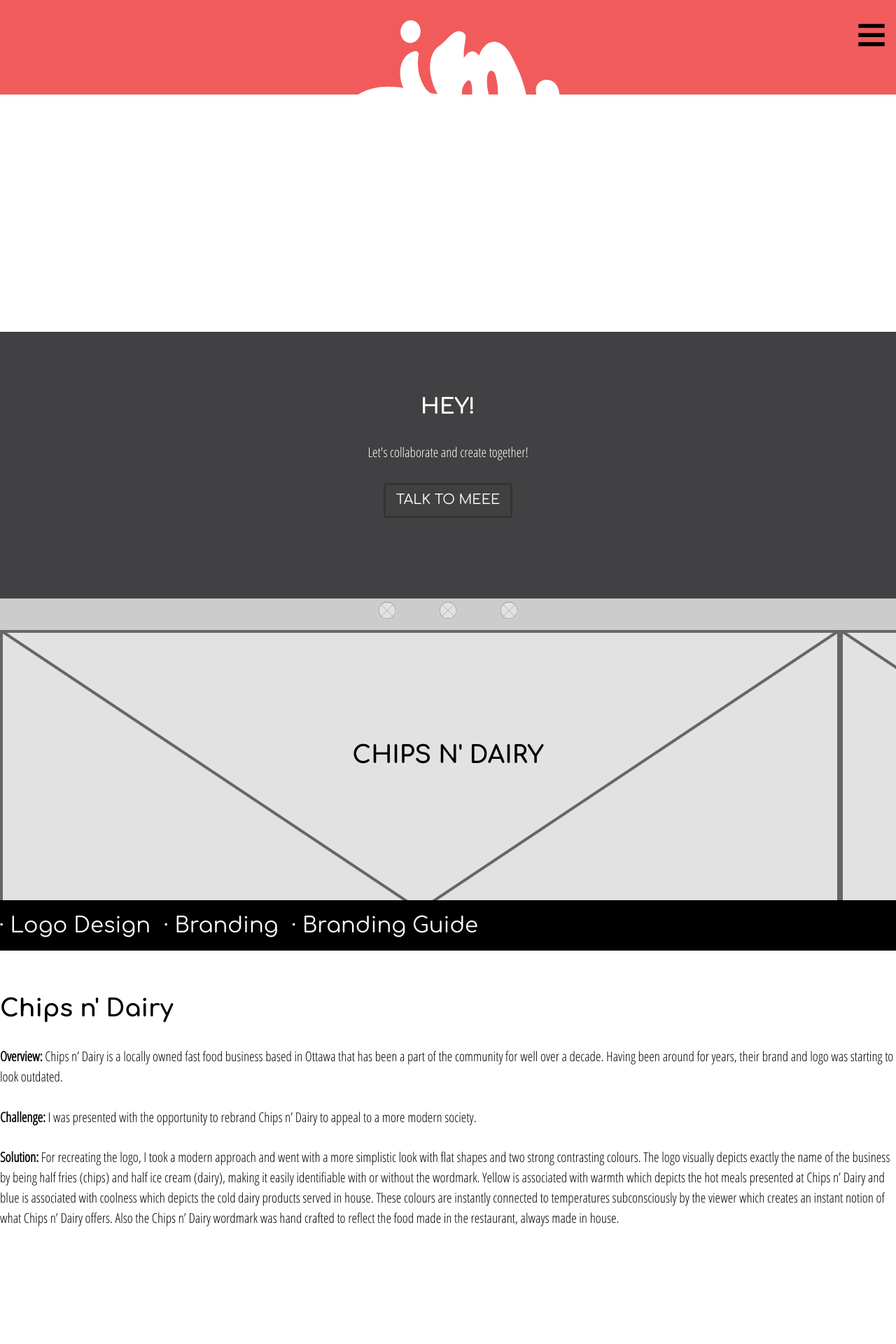
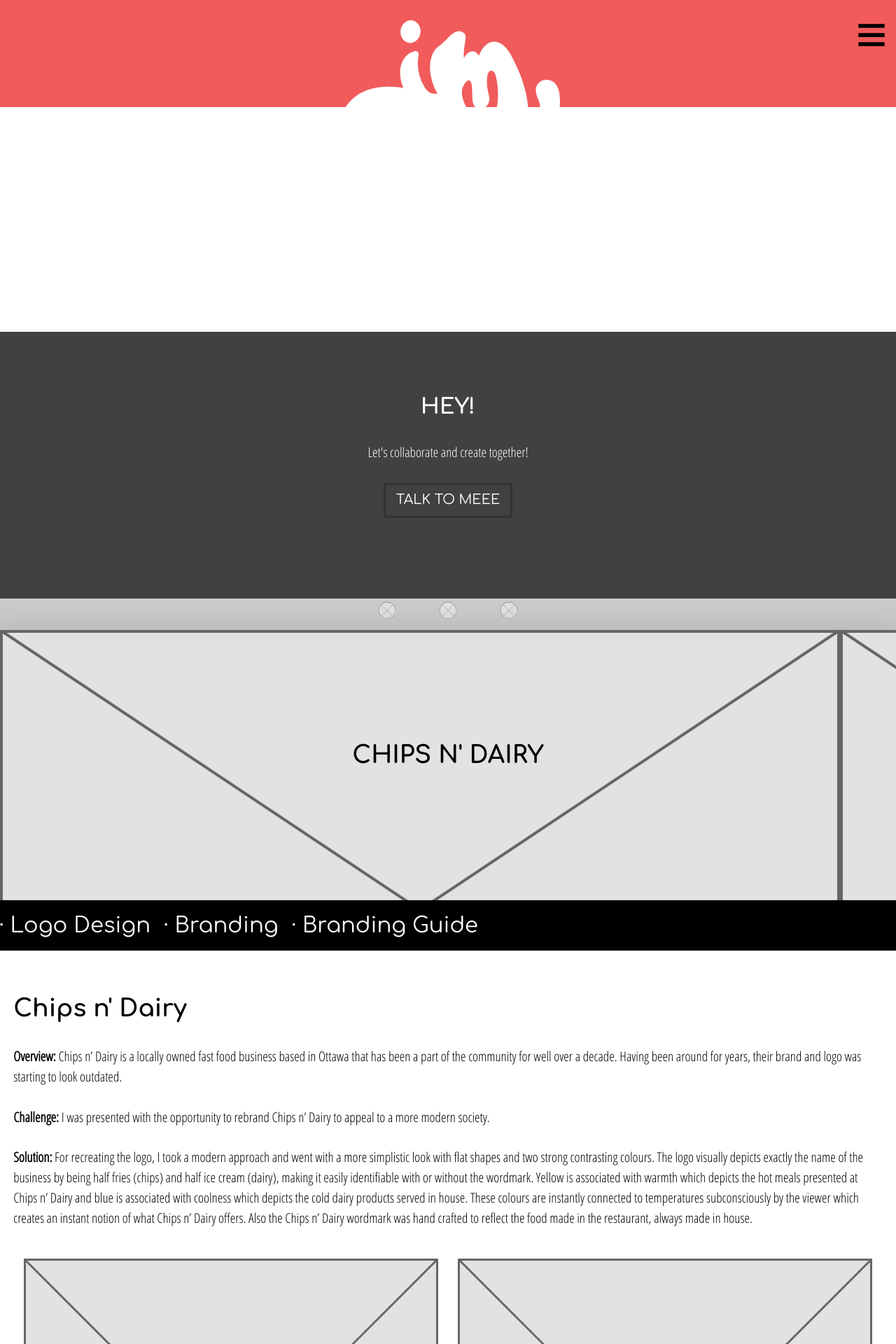
Before and after one commit to JennMV/portfolio, a Jekyll site: the page portfolio-projects.html, which Jekyll copies as it is, in a window 1280 px wide. Shown: the top 1920 px of the page at 70% size. Built offline with Jekyll 4.4.1, drawn with Linux system fonts in a browser that asks for light colours; before the commit the page ends 1783 px from its top, so only the background shows below that.

Commit message:
images fixed in portfolio-piece + about page

```diff
--- a/css/main.css
+++ b/css/main.css
@@ -25,17 +25,19 @@
 
 .header-home {
   height: 50vh;
+  z-index: 6;
 }
 
 .box-home {
   width: 100%;
   height: 50%;
   position: absolute;
+  z-index: 5
 }
 
 .box-other {
   width: 100%;
-  height: 15%;
+  height: 17%;
   position: absolute;
 }
 
@@ -125,7 +127,6 @@
   z-index: 4;
   margin-bottom: 340px;
   box-shadow: 0 30px 60px 20px rgba(0,0,0,.2);
-
 }
 
 .work-entry {
@@ -138,10 +139,12 @@
 
 .work-description {
   text-decoration: none;
+  list
 }
 
 .hero-project {
   width: 100%;
+  background-color: #fff;
 }
 
 .hero-fixed {
@@ -149,25 +152,44 @@
   padding: 8em 0;
 }
 
-.deliver {
+.delivered {
 
 }
 
-.deliver-box {
+.delivered-box {
   background-color: #000;
   color: #fff;
   margin: 0;
 }
 
-.deliver-box li {
+.delivered-box li {
   display: inline-block;
   list-style-type: none;
 }
 
+.portfolio-piece {
+  position: relative;
+  z-index: 4;
+  background-color: #fff;
+  padding-bottom: 1em;
+  margin-bottom: 340px;
+  box-shadow: 0 30px 60px 20px rgba(0,0,0,.2);
+}
+
+.project-content {
+  padding: 0 1em 0 1em;
+}
 
 
-/* -----------ABOUT ME
 
+
+/* -----------ABOUT ME */
+ .about {
+   background-color: #fff;
+   position: relative;
+   z-index: 4;
+   padding: 0 1em 0 1em;
+ }
 
 /* -----------CONTACT */
 
--- a/portfolio-projects.html
+++ b/portfolio-projects.html
@@ -38,19 +38,20 @@
   </header>
 
   <main>
+    <div class="portfolio-piece">
       <div class="hero-project hero-fixed" style="background-image: url(../images/placeholder-3by2.svg);">
         <div class="container text-center">
           <h1>CHIPS N' DAIRY</h1>
         </div>
       </div>
-    <div class="deliver push-2">
-      <ul class="deliver-box">
+      <div class="delivered push-2">
+        <ul class="delivered-box">
           <li class="peta gutter-1-2 pad-t-1-2 pad-b-1-2">Logo Design</li>
           <li class="peta gutter-1-2 pad-t-1-2 pad-b-1-2">Branding</li>
           <li class="peta gutter-1-2 pad-b-1-2">Branding Guide</li>
       </div>
 
-    <div>
+      <div class="project-content">
         <div>
           <h1>Chips n' Dairy</h1>
           <p><strong>Overview:</strong> Chips n’ Dairy is a locally owned fast food business based in Ottawa that has been a part of the community for well over a decade. Having been around for years, their brand and logo was starting to look outdated.</p>
@@ -59,10 +60,17 @@
           Yellow is associated with warmth which depicts the hot meals presented at Chips n’ Dairy and blue is associated with coolness which depicts the cold dairy products served in house. These colours are instantly connected to temperatures subconsciously by the viewer which creates an instant notion of what Chips n’ Dairy offers. Also the Chips n’ Dairy wordmark was hand crafted to reflect the food made in the restaurant, always made in house.</p>
         </div>
 
-      <div class="img-flex">
-        <img src="placeholder-1by1.svg" alt="">
-        <img src="placeholder-1by1.svg" alt="">
-        <img src="placeholder-2by3.svg" alt="">
+        <div class="img-flex grid">
+          <div class="unit xs-1 s-1 m-1-2 l-1-2 island-1-2">
+            <img src="images/placeholder-1by1.svg" alt="">
+          </div>
+          <div class="unit xs-1 s-1 m-1-2 l-1-2 island-1-2">
+            <img src="images/placeholder-1by1.svg" alt="">
+          </div>
+          <div class="unit xs-1 s-1 m-1 l-1 island-1-2">
+            <img src="images/placeholder-3by2.svg" alt="">
+          </div>
+        </div>
       </div>
     </div>
 
```
Also changed, not shown: about-designer.html (+47 -0 lines), images/arrow-left.svg (added), images/arrow-right.svg (added). Lines whose indentation alone changed are shown as unchanged.
